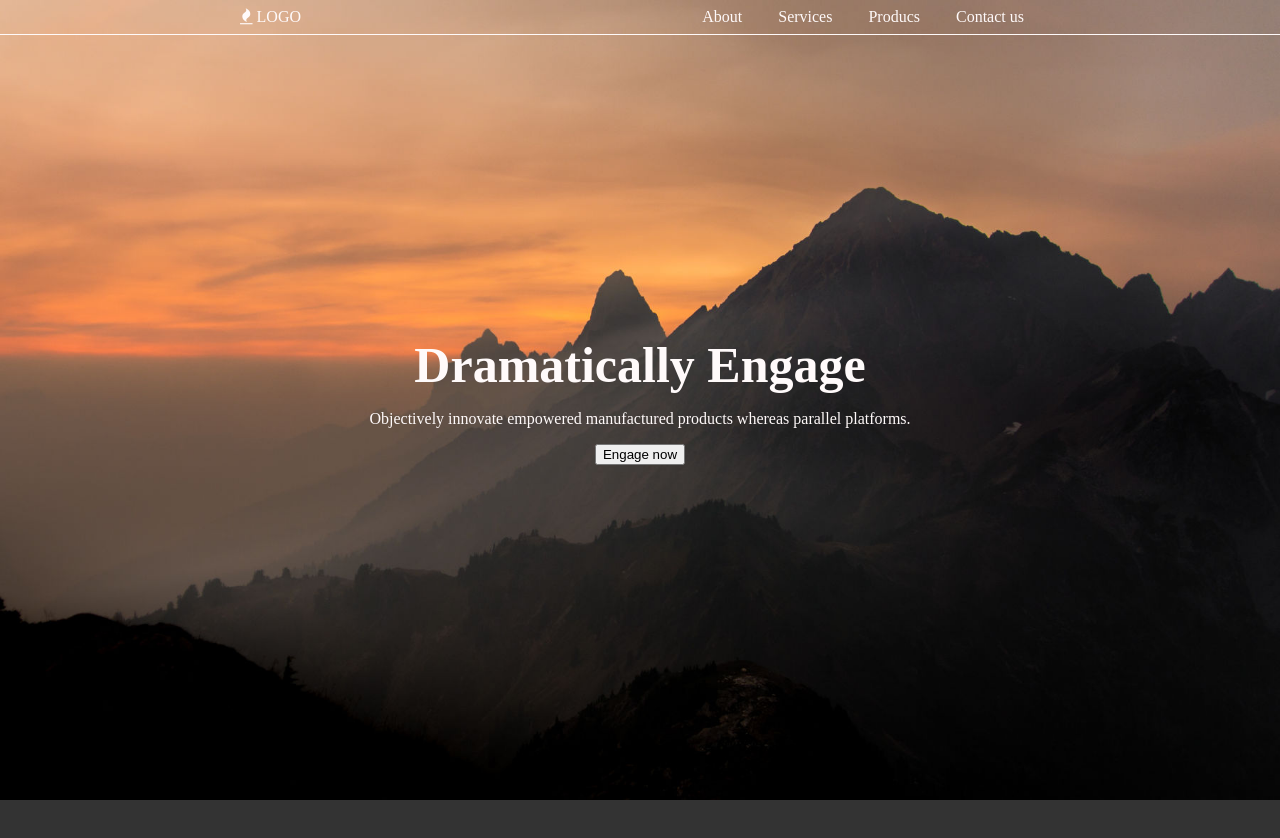
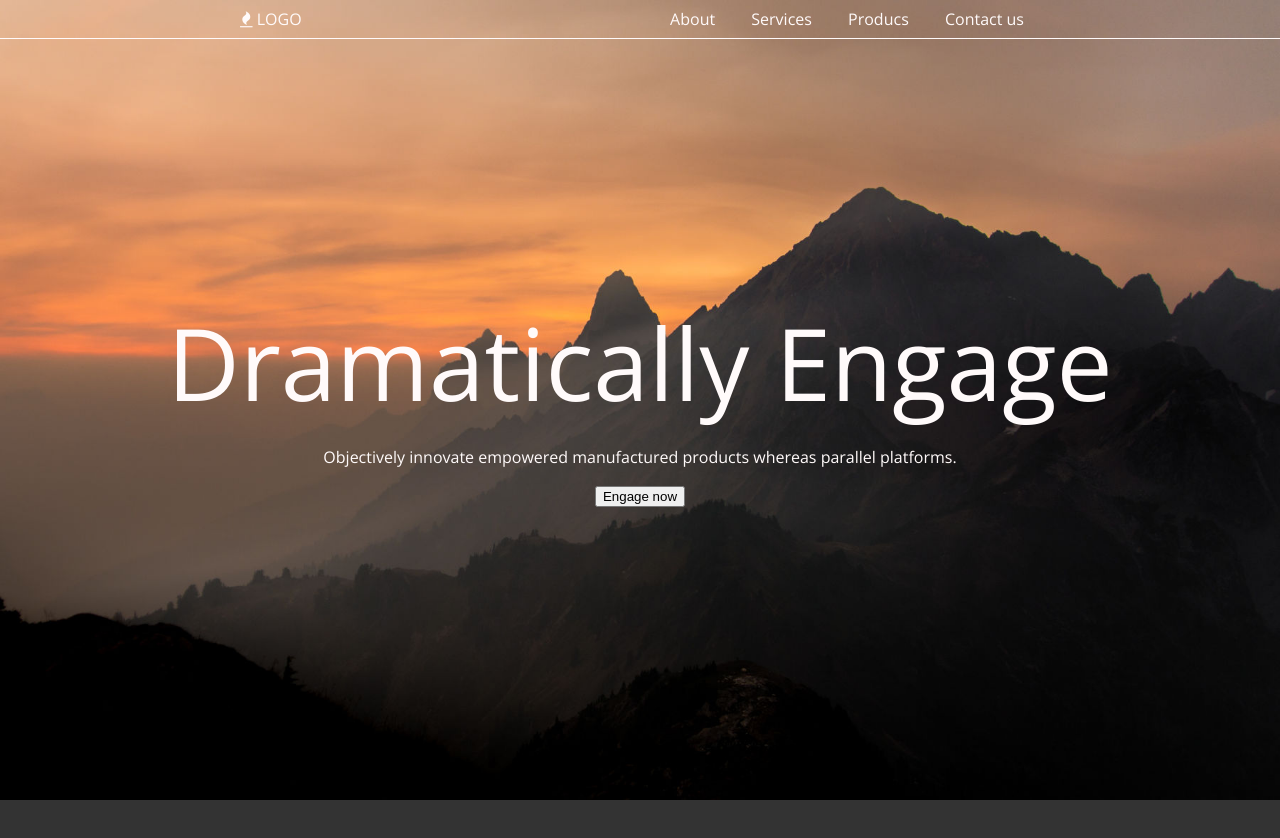
Before and after one commit to MariusCodeAcademy/Type8-HTML-11-Flex-position, a plain HTML site: page index.html in a window 1280 px wide. Drawn offline with nearby package versions, Linux system fonts and the light colour scheme.

Commit message:
added font

```diff
--- a/css/style.css
+++ b/css/style.css
@@ -1,3 +1,4 @@
+@import url('https://fonts.googleapis.com/css2?family=Open+Sans:wght@300;400;700&display=swap');
 @import url('https://cdnjs.cloudflare.com/ajax/libs/font-awesome/4.7.0/css/font-awesome.css');
 @import 'reset.css';
 @import 'common.css';
@@ -5,10 +6,12 @@
 body {
   background-color: #333;
   margin-bottom: 100px;
+  font-family: 'Open Sans', sans-serif;
 }
 
 h1 {
-  font-size: 50px;
+  font-size: 100px;
+  font-weight: 300;
 }
 
 /* header */
```
